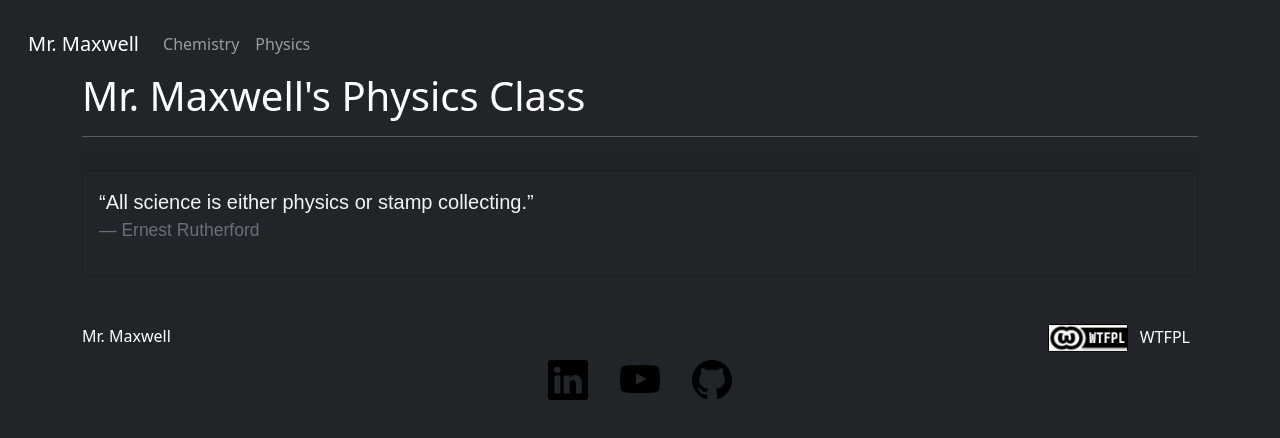
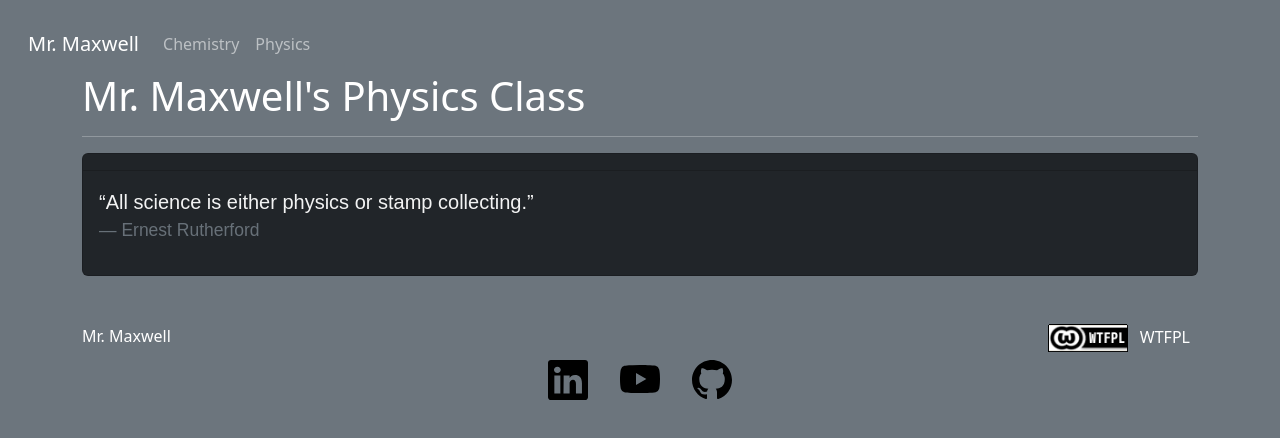
Before and after one commit to tmax818/physics, a plain HTML site: page index.html in a window 1280 px wide. Drawn offline with nearby package versions, Linux system fonts and the light colour scheme.

Commit message:
update bg color

```diff
--- a/index.html
+++ b/index.html
@@ -27,13 +27,10 @@
   0% { opacity: 0; }
   100% { opacity: 1; }
 }
-
-
-
 </style>
 
-<body class="p-3 mb-2 bg-dark text-white">
-  <nav class="navbar navbar-expand-lg navbar-dark bg-dark">
+<body class="p-3 mb-2 bg-secondary text-white">
+  <nav class="navbar navbar-expand-lg navbar-dark bg-secondary">
     <div class="container-fluid">
       <a class="navbar-brand" href="https://www.tylermaxwell.co">Mr. Maxwell</a>
       <button class="navbar-toggler" type="button" data-bs-toggle="collapse" data-bs-target="#navbarNavDarkDropdown"
@@ -44,7 +41,6 @@
         <ul class="navbar-nav">
           <a href="https://www.tylermaxwell.co/chemistry" class="nav-link">Chemistry</a>
           <a href="https://www.tylermaxwell.co/physics" class="nav-link">Physics</a>
-
         </ul>
       </div>
     </div>
@@ -70,7 +66,7 @@
 
 
   </div>
-  <footer class="bg-dark text-white py-5">
+  <footer class="bg-secondary text-white py-5">
     <div class="container">
       <div class="d-flex justify-content-between">
         <span>Mr. Maxwell</span>
@@ -87,7 +83,7 @@
       <ul class="nav justify-content-center">
         <li class="nav-item"><a class="nav-link" href="https://www.linkedin.com/in/tylermaxwell/"><img src="public/linkedin.svg" alt="linkedin" width="40px"></a></li>
         <li class="nav-item"><a class="nav-link" href="https://www.youtube.com/@tylermaxwell6098"><img src="public/youtube.svg" alt="youtube" width="40px"></a></li>
-        <li class="nav-item"><a class="nav-link" href="https://github.com/tmax818/chemistry"><img src="public/github.svg" alt="github" width="40px"></a></li>
+        <li class="nav-item"><a class="nav-link" href="https://github.com/tmax818/physics"><img src="public/github.svg" alt="github" width="40px"></a></li>
 
       </ul>
     </div>
```
